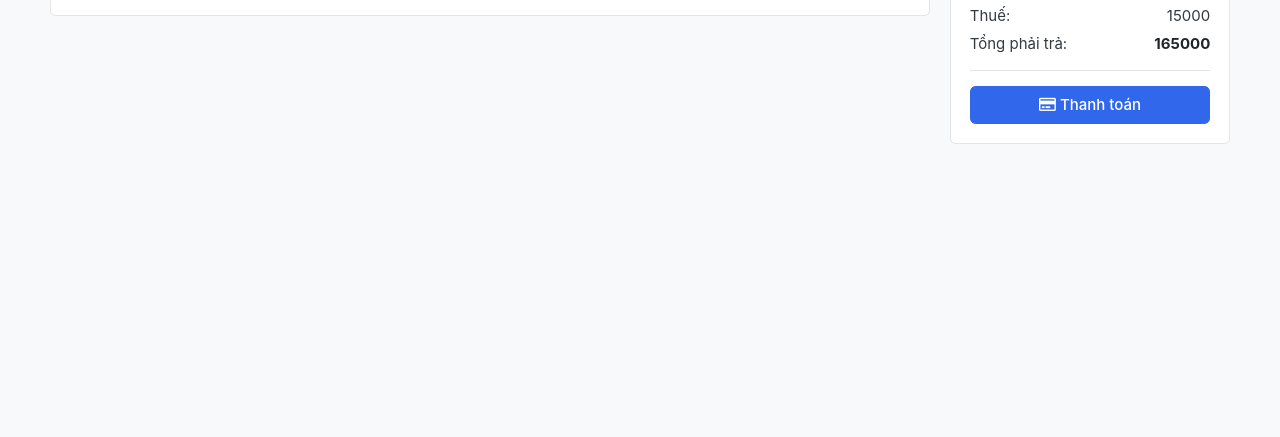
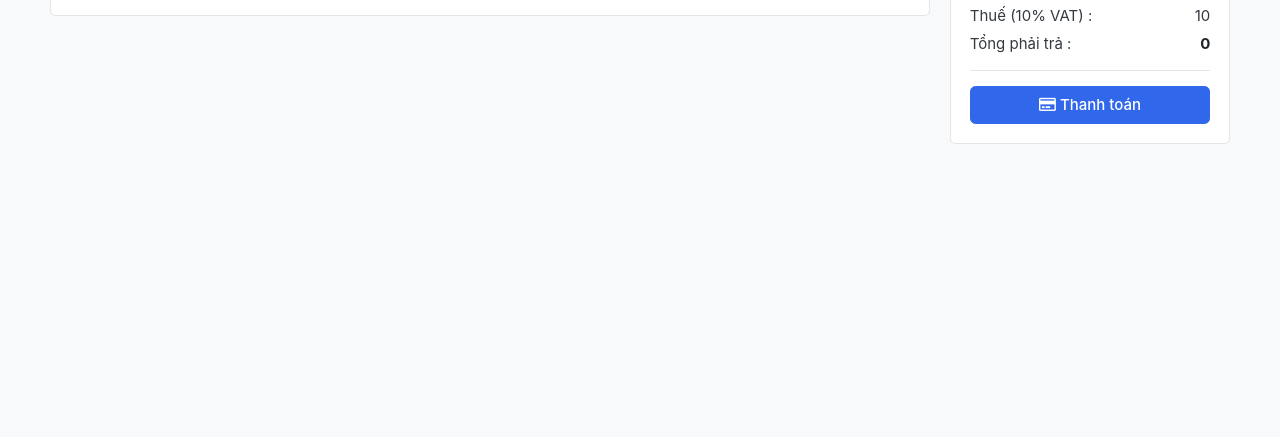
Before and after one commit to phuocleoceo/foodapp, a Django app: page /cart/ in a window 1280 px wide. Shown: the part 163-600 px from the top of the page. Run offline with Django 4.2, Linux system fonts and the light colour scheme; data comes from the database, SQL or seed files in the repository; both versions use the stored data as it was after the commit; some libraries are stand-ins or nearby versions; some web fonts are replaced.

Commit message:
Tax vs GrandTotal

```diff
--- a/cart/views.py
+++ b/cart/views.py
@@ -45,6 +45,8 @@ def add_to_cart(request, product_id):
 
 def cart(request):
     total = 0
+    tax = 10
+    grand_total = 0
     quantity = 0
     cart_items = None
     try:
@@ -56,8 +58,13 @@ def cart(request):
         for ci in cart_items:
             # Tổng tiền = Đơn giá * số lượng
             total += ci.product.price * ci.quantity
-            quantity += 1
+            quantity += ci.quantity
+        # Thuế 10% VAT
+        tax = round(total * tax/100)
+        # Tổng tiền cần trả
+        grand_total = total + tax
     except ObjectDoesNotExist:
         pass
     return render(request=request, template_name="cart/cart.html",
-                  context={"total": total, "quantity": quantity, "cart_items": cart_items})
+                  context={"total": total, "tax": tax, "grand_total": grand_total,
+                           "quantity": quantity, "cart_items": cart_items})
--- a/templates/cart/cart.html
+++ b/templates/cart/cart.html
@@ -80,16 +80,16 @@
                 <div class="card">
                     <div class="card-body">
                         <dl class="dlist-align">
-                            <dt>Tiền sản phẩm:</dt>
+                            <dt>Tiền sản phẩm :</dt>
                             <dd class="text-right">{{ total }}</dd>
                         </dl>
                         <dl class="dlist-align">
-                            <dt>Thuế:</dt>
-                            <dd class="text-right"> 15000</dd>
+                            <dt>Thuế (10% VAT) :</dt>
+                            <dd class="text-right">{{ tax }}</dd>
                         </dl>
                         <dl class="dlist-align">
-                            <dt>Tổng phải trả:</dt>
-                            <dd class="text-right text-dark b"><strong>165000</strong></dd>
+                            <dt>Tổng phải trả :</dt>
+                            <dd class="text-right text-dark b"><strong>{{ grand_total }}</strong></dd>
                         </dl>
                         <hr>
                         <!-- <p class="text-center mb-3">
```
Also changed, not shown: db.sqlite3.
